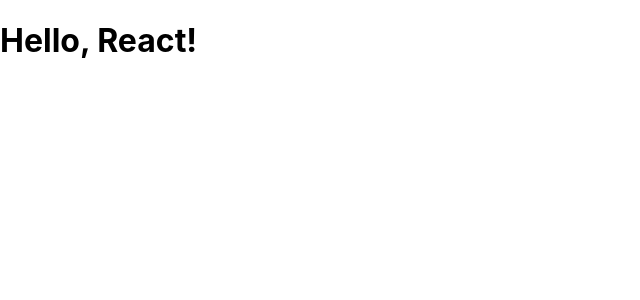
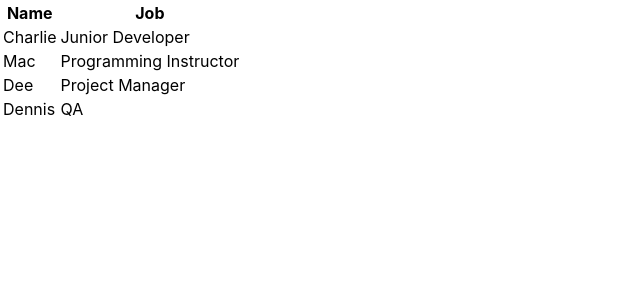
Before and after one commit to sabicamra/basic-app, a React (Create React App) app: page / in a window 1280 px wide. Shown: the top 300 px of the page, without its empty margins (0-640 px from the left). Built offline with nearby package versions, Linux system fonts and the light colour scheme.

Commit message:
add Table component and use it App component

```diff
--- a/src/App.js
+++ b/src/App.js
@@ -1,10 +1,11 @@
 import React, { Component } from "react";
+import Table from "./Table";
 
 class App extends Component {
   render() {
     return (
       <div className="App">
-        <h1>Hello, React!</h1>
+        <Table />
       </div>
     );
   }
--- /dev/null
+++ b/src/Table.js
@@ -0,0 +1,35 @@
+import React, { Component } from "react";
+
+class Table extends Component {
+  render() {
+    return (
+      <table>
+        <thead>
+          <tr>
+            <th>Name</th>
+            <th>Job</th>
+          </tr>
+        </thead>
+        <tbody>
+          <tr>
+            <td>Charlie</td>
+            <td>Junior Developer</td>
+          </tr>
+          <tr>
+            <td>Mac</td>
+            <td>Programming Instructor</td>
+          </tr>
+          <tr>
+            <td>Dee</td>
+            <td>Project Manager</td>
+          </tr>
+          <tr>
+            <td>Dennis</td>
+            <td>QA</td>
+          </tr>
+        </tbody>
+      </table>
+    );
+  }
+}
+export default Table;
```
